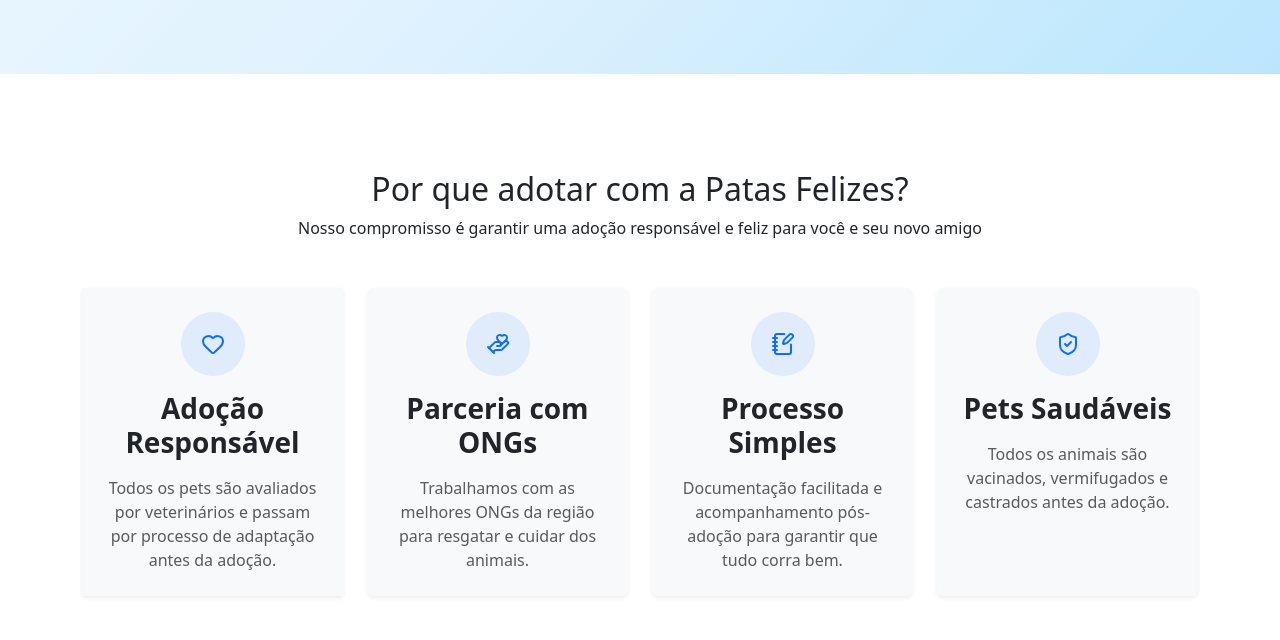
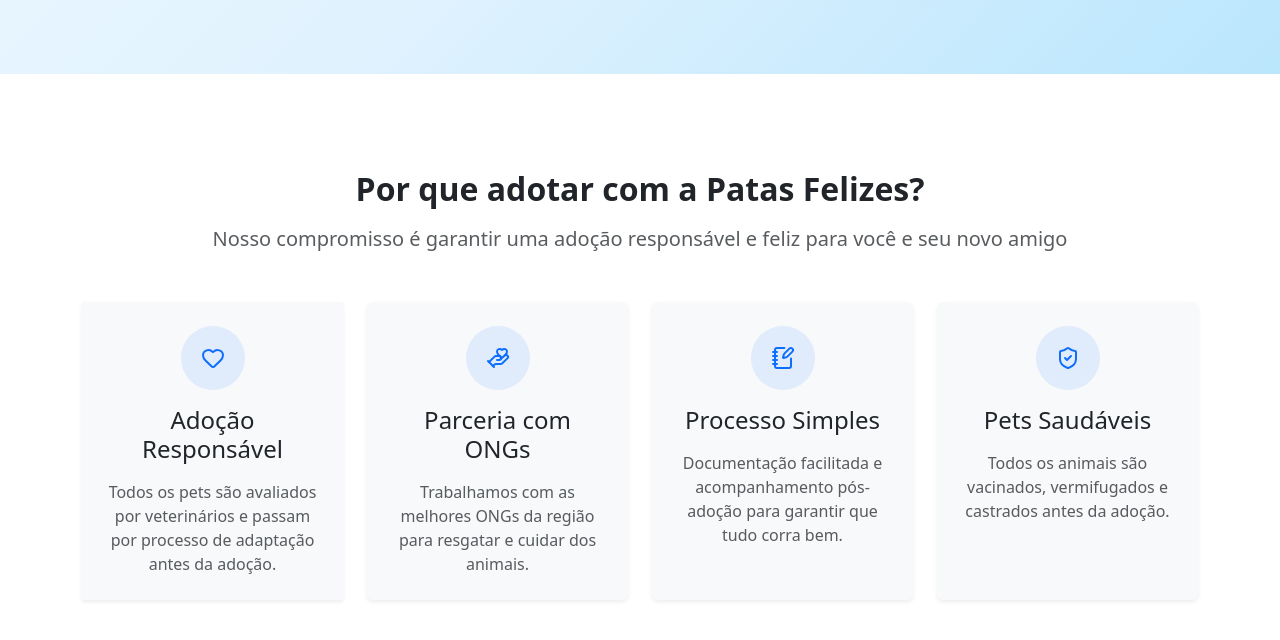
Before and after one commit to sirkaue/patas-felizes-bootstrap, a plain HTML site: page index.html in a window 1280 px wide. Shown: the part 590-1230 px from the top of the page. Drawn offline with nearby package versions, Linux system fonts and the light colour scheme.

Commit message:
feat: enhance benefits section with improved headings and layout for better readability

```diff
--- a/index.html
+++ b/index.html
@@ -89,9 +89,11 @@
 
       <section class="benefits">
         <div class="container">
-          <div class="text-center mb-5">
-            <h2>Por que adotar com a Patas Felizes?</h2>
-            <p>
+          <div class="d-flex flex-column gap-3 text-center mb-5">
+            <h2 id="benefits-title" class="fs-2 fw-bold mb-0">
+              Por que adotar com a Patas Felizes?
+            </h2>
+            <p class="text-muted fs-5 mb-0">
               Nosso compromisso é garantir uma adoção responsável e feliz para
               você e seu novo amigo
             </p>
@@ -109,7 +111,7 @@
                 >
                   <i data-lucide="heart" class="text-primary fs-4"></i>
                 </div>
-                <h3 class="fw-semibold mb-0">Adoção Responsável</h3>
+                <h3 class="fs-4 fw-medium mb-0">Adoção Responsável</h3>
                 <p class="text-muted mb-0">
                   Todos os pets são avaliados por veterinários e passam por
                   processo de adaptação antes da adoção.
@@ -128,7 +130,7 @@
                 >
                   <i data-lucide="hand-heart" class="text-primary fs-4"></i>
                 </div>
-                <h3 class="fw-semibold mb-0">Parceria com ONGs</h3>
+                <h3 class="fs-4 fw-medium mb-0">Parceria com ONGs</h3>
                 <p class="text-muted mb-0">
                   Trabalhamos com as melhores ONGs da região para resgatar e
                   cuidar dos animais.
@@ -147,7 +149,7 @@
                 >
                   <i data-lucide="notebook-pen" class="text-primary fs-4"></i>
                 </div>
-                <h3 class="fw-semibold mb-0">Processo Simples</h3>
+                <h3 class="fs-4 fw-medium mb-0">Processo Simples</h3>
                 <p class="text-muted mb-0">
                   Documentação facilitada e acompanhamento pós-adoção para
                   garantir que tudo corra bem.
@@ -166,7 +168,7 @@
                 >
                   <i data-lucide="shield-check" class="text-primary fs-4"></i>
                 </div>
-                <h3 class="fw-semibold mb-0">Pets Saudáveis</h3>
+                <h3 class="fs-4 fw-medium mb-0">Pets Saudáveis</h3>
                 <p class="text-muted mb-0">
                   Todos os animais são vacinados, vermifugados e castrados antes
                   da adoção.
```
